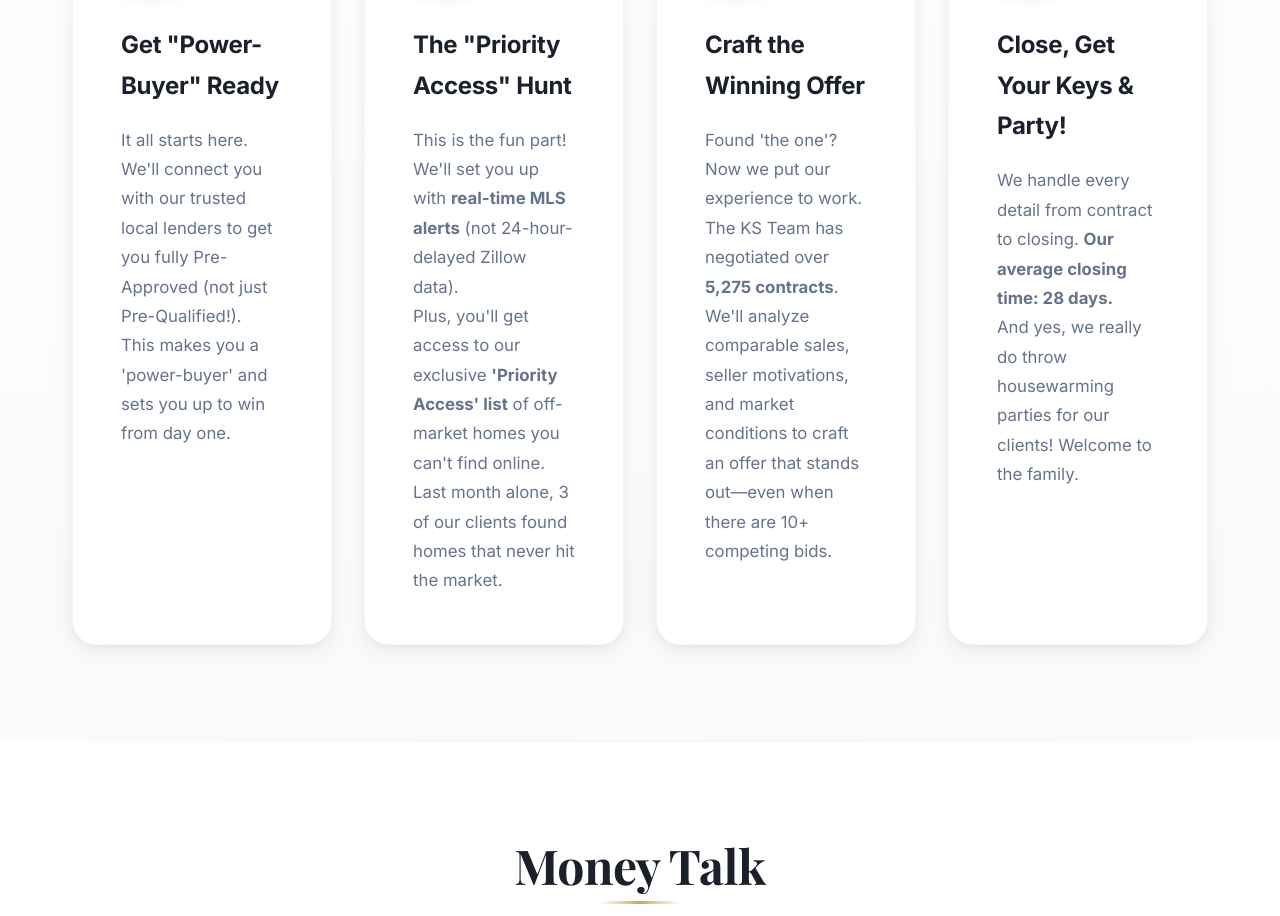
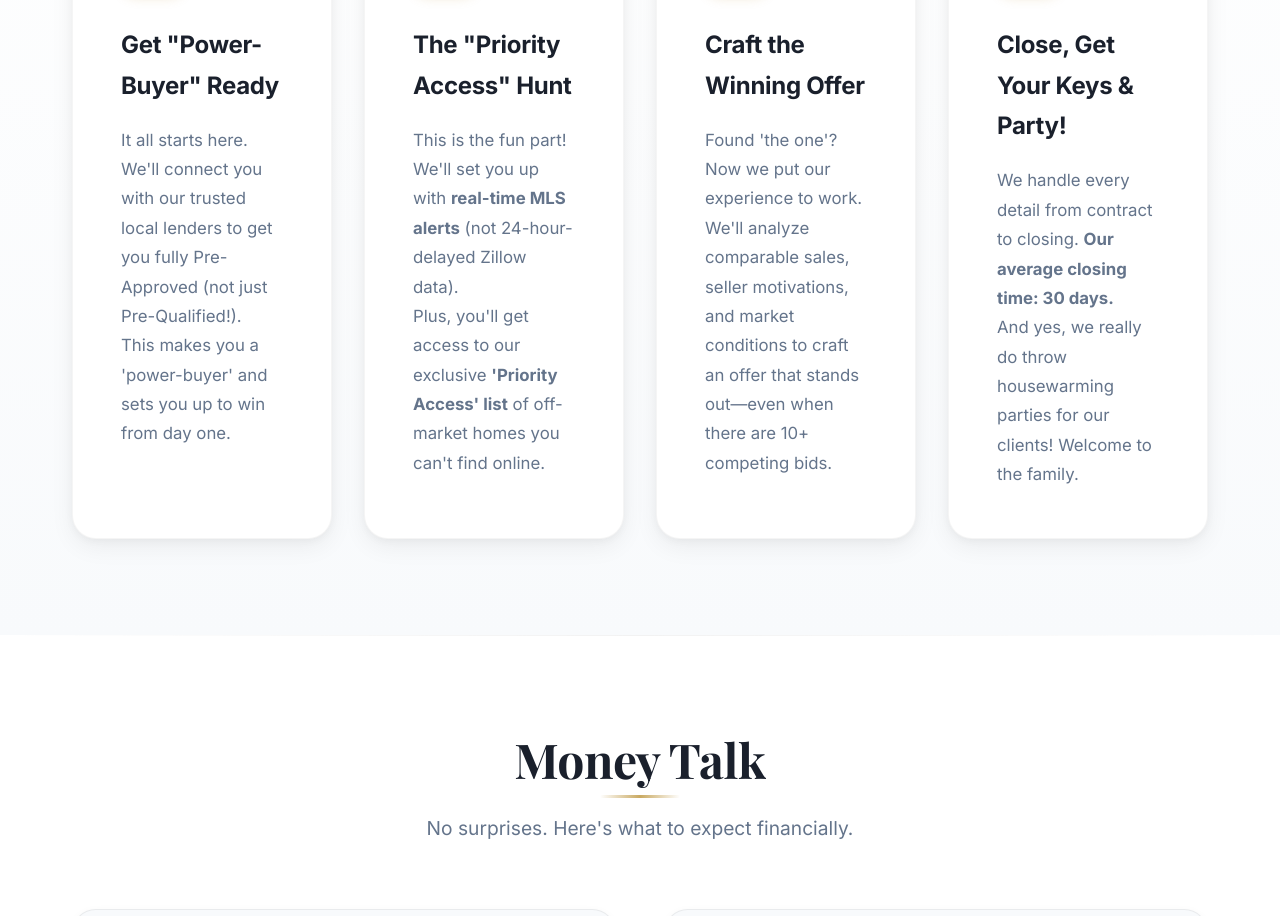
Before and after one commit to Azaiah00/homebuyerlanding, a React (Vite) app: page / in a window 1280 px wide. Shown: the part 1340-2256 px from the top of the page. Built offline with nearby package versions, Linux system fonts and the light colour scheme.

Commit message:
Remove client testimonials, remove contract count, update closing time to 30 days

```diff
--- a/src/App.jsx
+++ b/src/App.jsx
@@ -289,14 +289,14 @@ function App() {
                 This is the fun part! We'll set you up with <strong>real-time MLS alerts</strong> (not 24-hour-delayed Zillow data).
               </p>
               <p className="step-description">
-                Plus, you'll get access to our exclusive <strong>'Priority Access' list</strong> of off-market homes you can't find online. Last month alone, 3 of our clients found homes that never hit the market.
+                Plus, you'll get access to our exclusive <strong>'Priority Access' list</strong> of off-market homes you can't find online.
               </p>
             </div>
             <div className="step-card">
               <div className="step-number">3</div>
               <h3 className="step-title">Craft the Winning Offer</h3>
               <p className="step-description">
-                Found 'the one'? Now we put our experience to work. The KS Team has negotiated over <strong>5,275 contracts</strong>.
+                Found 'the one'? Now we put our experience to work.
               </p>
               <p className="step-description">
                 We'll analyze comparable sales, seller motivations, and market conditions to craft an offer that stands out—even when there are 10+ competing bids.
@@ -306,7 +306,7 @@ function App() {
               <div className="step-number">4</div>
               <h3 className="step-title">Close, Get Your Keys & Party!</h3>
               <p className="step-description">
-                We handle every detail from contract to closing. <strong>Our average closing time: 28 days.</strong>
+                We handle every detail from contract to closing. <strong>Our average closing time: 30 days.</strong>
               </p>
               <p className="step-description">
                 And yes, we really do throw housewarming parties for our clients! Welcome to the family.
```
